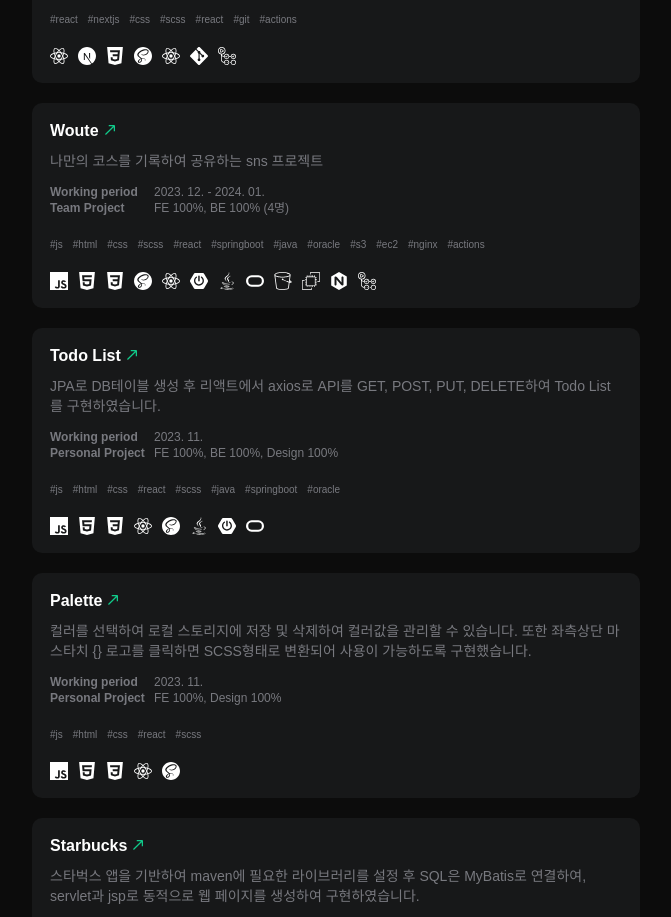
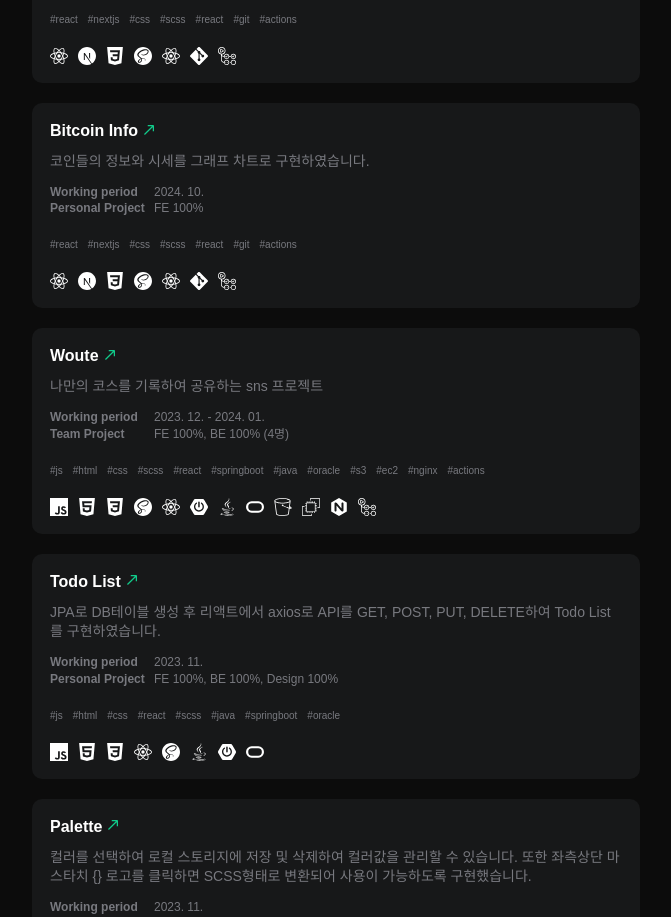
Before and after one commit to 121Mbp/portfolio, a React (Create React App) app: page / in a window 1280 px wide. Shown: the part 1240-2157 px from the top of the page, without its empty margins (304-975 px from the left). Built offline with nearby package versions, Linux system fonts and the light colour scheme; a web font is replaced by a local one.

Commit message:
project update

```diff
--- a/src/data.js
+++ b/src/data.js
@@ -110,6 +110,15 @@ const projects = [
         skill: ['js', 'html', 'css', 'scss', 'react', 'springboot', 'java', 'oracle', 's3', 'ec2', 'nginx', 'actions']
     },
     {
+        name: 'Bitcoin Info',
+        period: '2024. 10.',
+        type: 'Personal',
+        role: 'FE 100%',
+        content: '코인들의 정보와 시세를 그래프 차트로 구현하였습니다.',
+        url: 'https://github.com/121Mbp/gen-ai',
+        skill: ['react', 'nextjs', 'css', 'scss', 'react', 'git', 'actions']
+    },
+    {
         name: 'GEN AI',
         period: '2024. 07.',
         type: 'Personal',
```
